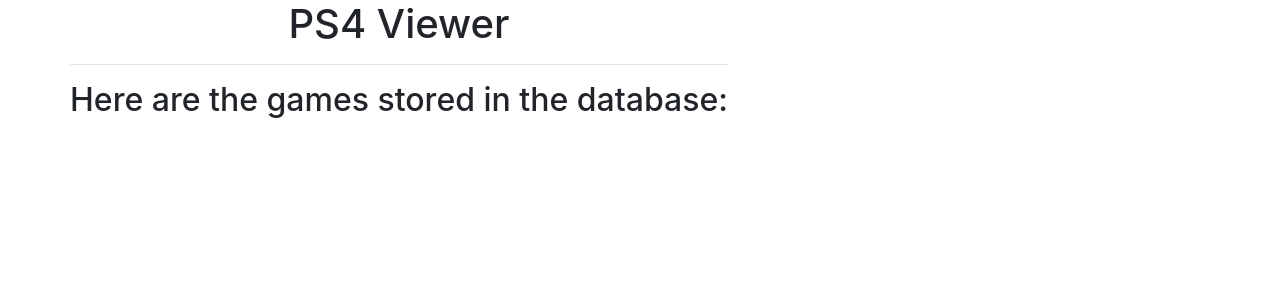
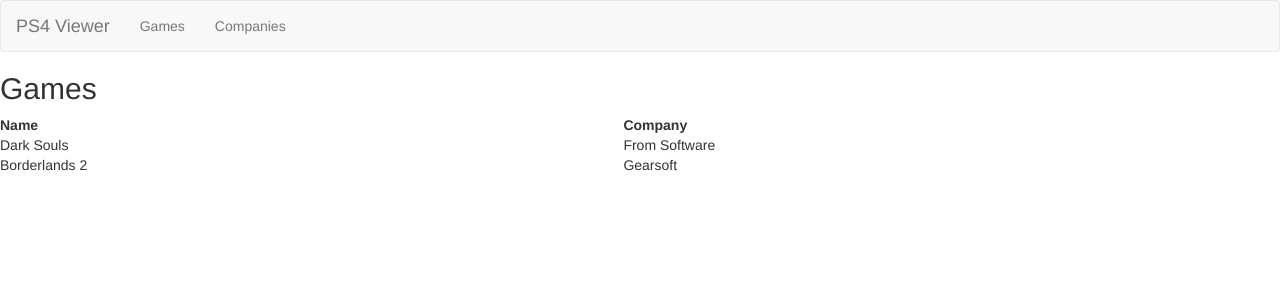
Before and after one commit to marcinthc1234/ps4viewer-ui, an Angular app: page / in a window 1280 px wide. Shown: the top 300 px of the page. Built offline with nearby package versions, Linux system fonts and the light colour scheme.

Commit message:
Create header component and games-list component

```diff
--- a/package.json
+++ b/package.json
@@ -20,7 +20,7 @@
     "@angular/platform-browser": "~7.0.0",
     "@angular/platform-browser-dynamic": "~7.0.0",
     "@angular/router": "~7.0.0",
-    "bootstrap": "^4.1.2",
+    "bootstrap": "^3.3.7",
     "core-js": "^2.5.4",
     "rxjs": "~6.3.3",
     "zone.js": "~0.8.26"
--- a/src/app/app.component.html
+++ b/src/app/app.component.html
@@ -1,14 +1,2 @@
-<div class="container">
-  <div class="row">
-    <div class="col-xs-12">
-      <div style="text-align:center">
-        <h1>
-          PS4 Viewer
-        </h1>
-      </div>
-      <hr>
-      <app-games-list></app-games-list>
-    </div>
-  </div>
-</div>
-<!--The content below is only a placeholder and can be replaced.-->
+<app-header></app-header>
+<app-games-list></app-games-list>
--- a/src/app/app.module.ts
+++ b/src/app/app.module.ts
@@ -3,11 +3,13 @@ import { NgModule } from '@angular/core';
 
 import { AppComponent } from './app.component';
 import { GamesListComponent } from './games-list/games-list.component';
+import { HeaderComponent } from './header/header.component';
 
 @NgModule({
   declarations: [
     AppComponent,
-    GamesListComponent
+    GamesListComponent,
+    HeaderComponent
   ],
   imports: [
     BrowserModule
--- a/src/app/games-list/games-list.component.html
+++ b/src/app/games-list/games-list.component.html
@@ -1 +1,14 @@
-<h2>Here are the games stored in the database: </h2>
+<h2>Games</h2>
+
+<table class="table">
+    <tr>
+        <th *ngFor="let column of columns">
+            {{column}}
+        </th>
+    </tr>
+    <tr *ngFor="let game of games">
+        <td *ngFor="let column of columns">
+            {{game[column]}}
+        </td>
+    </tr>
+</table>
--- a/src/app/games-list/games-list.component.ts
+++ b/src/app/games-list/games-list.component.ts
@@ -7,9 +7,30 @@ import { Component, OnInit } from '@angular/core';
 })
 export class GamesListComponent implements OnInit {
 
+  columns: string[];
+  games: any[];
+
   constructor() { }
 
   ngOnInit() {
+    this.columns = this.getColumns();
+    this.games = this.getGames();
   }
 
+  getColumns(): string[] {
+    return ["Name", "Company"];
+  }
+
+  getGames() {
+    return [
+      {
+        Name: 'Dark Souls',
+        Company: 'From Software'
+      },
+      {
+        Name: 'Borderlands 2',
+        Company: 'Gearsoft'
+      }
+    ]
+  }
 }
--- /dev/null
+++ b/src/app/header/header.component.html
@@ -0,0 +1,14 @@
+<nav class="navbar navbar-default">
+  <div class="container-fluid">
+    <div class="navbar-header">
+      <a href="#" class="navbar-brand">PS4 Viewer</a>
+    </div>
+
+    <div class="collapse navbar-collapse">
+      <ul class="nav navbar-nav">
+        <li><a href="#">Games</a></li>
+        <li><a href="#">Companies</a></li>
+      </ul>
+    </div>
+  </div>
+</nav>
--- /dev/null
+++ b/src/app/header/header.component.ts
@@ -0,0 +1,15 @@
+import { Component, OnInit } from '@angular/core';
+
+@Component({
+  selector: 'app-header',
+  templateUrl: './header.component.html',
+  styleUrls: ['./header.component.css']
+})
+export class HeaderComponent implements OnInit {
+
+  constructor() { }
+
+  ngOnInit() {
+  }
+
+}
```
Also changed, not shown: src/app/header/header.component.css (added), 2 other files (tests, documents, lock files or other folders).
